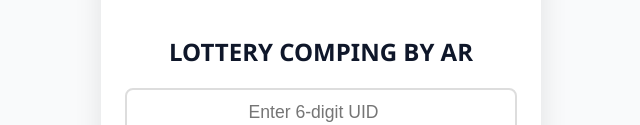
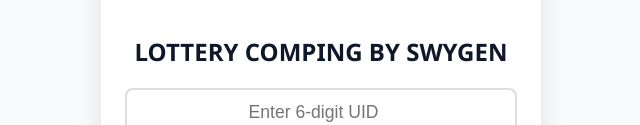
Before and after one commit to itsmeshaan20-cell/Shaan-V2, a plain HTML site: page dashboard.html in a window 1280 px wide. Shown: the part 372-497 px from the top of the page, without its empty margins (319-959 px from the left). Drawn offline with nearby package versions, Linux system fonts and the light colour scheme; no server answers.

Commit message:
Update dashboard.html

```diff
--- a/dashboard.html
+++ b/dashboard.html
@@ -74,7 +74,7 @@
 <body>
   <div class="wrapper">
     <img class="banner" src="https://i.postimg.cc/kgcPTwcD/22511409-65-Z-2112-w006-n001-48-B-p12-48.jpg" alt="Lottery Banner" />
-    <h2 class="title">LOTTERY COMPING BY AR</h2>
+    <h2 class="title">LOTTERY COMPING BY <strong>SWYGEN</strong></strong></h2>
     <input id="uidInput" type="number" placeholder="Enter 6-digit UID" maxlength="6" oninput="limitDigits(this)" />
 
     <div class="btn-group">
```
